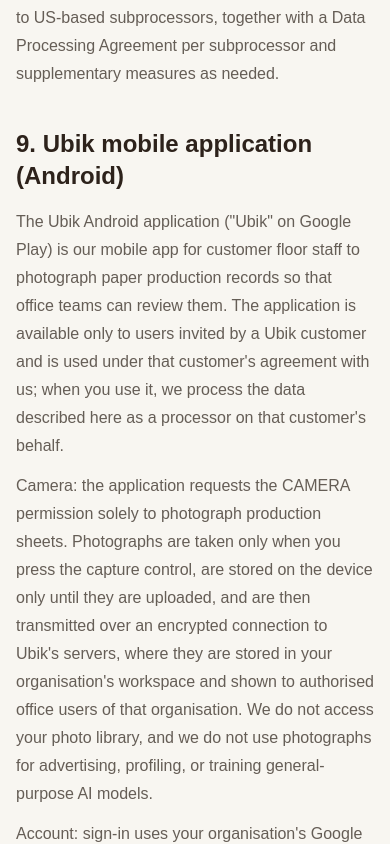
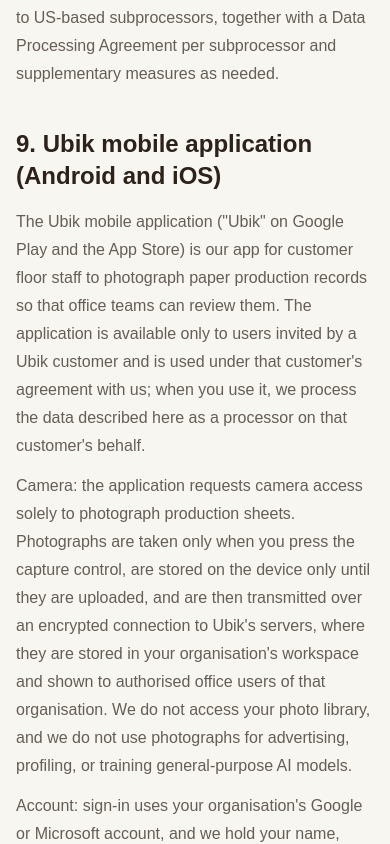
Before and after one commit to solarpunk-tech/the-ubik-landing, a React (Vite) app: page /privacy in a window 390 px wide. Shown: the part 7707-8551 px from the top of the page. Built offline with nearby package versions, Linux system fonts and the light colour scheme; no server answers.

Commit message:
Privacy Notice: the mobile app ships on Android and iOS

```diff
--- a/src/pages/Privacy.tsx
+++ b/src/pages/Privacy.tsx
@@ -113,10 +113,10 @@
     ]
   },
   {
-    title: "9. Ubik mobile application (Android)",
+    title: "9. Ubik mobile application (Android and iOS)",
     paragraphs: [
-      "The Ubik Android application (\"Ubik\" on Google Play) is our mobile app for customer floor staff to photograph paper production records so that office teams can review them. The application is available only to users invited by a Ubik customer and is used under that customer's agreement with us; when you use it, we process the data described here as a processor on that customer's behalf.",
-      "Camera: the application requests the CAMERA permission solely to photograph production sheets. Photographs are taken only when you press the capture control, are stored on the device only until they are uploaded, and are then transmitted over an encrypted connection to Ubik's servers, where they are stored in your organisation's workspace and shown to authorised office users of that organisation. We do not access your photo library, and we do not use photographs for advertising, profiling, or training general-purpose AI models.",
+      "The Ubik mobile application (\"Ubik\" on Google Play and the App Store) is our app for customer floor staff to photograph paper production records so that office teams can review them. The application is available only to users invited by a Ubik customer and is used under that customer's agreement with us; when you use it, we process the data described here as a processor on that customer's behalf.",
+      "Camera: the application requests camera access solely to photograph production sheets. Photographs are taken only when you press the capture control, are stored on the device only until they are uploaded, and are then transmitted over an encrypted connection to Ubik's servers, where they are stored in your organisation's workspace and shown to authorised office users of that organisation. We do not access your photo library, and we do not use photographs for advertising, profiling, or training general-purpose AI models.",
       "Account: sign-in uses your organisation's Google or Microsoft account, and we hold your name, work email, organisation, and role to authenticate you and to attribute captured records to you. A session token is stored on the device so that you stay signed in; signing out or uninstalling the application removes it.",
       "Capture metadata: with each photograph we record the facility, line, production date, and sheet type you enter, the time of capture, and a perceptual fingerprint of the image that is used only to flag duplicate photographs of the same sheet.",
       "Diagnostics: the application may send crash and error reports (device model, operating system version, application version, and the error itself) so that we can keep it working. These reports do not include your photographs.",
```
